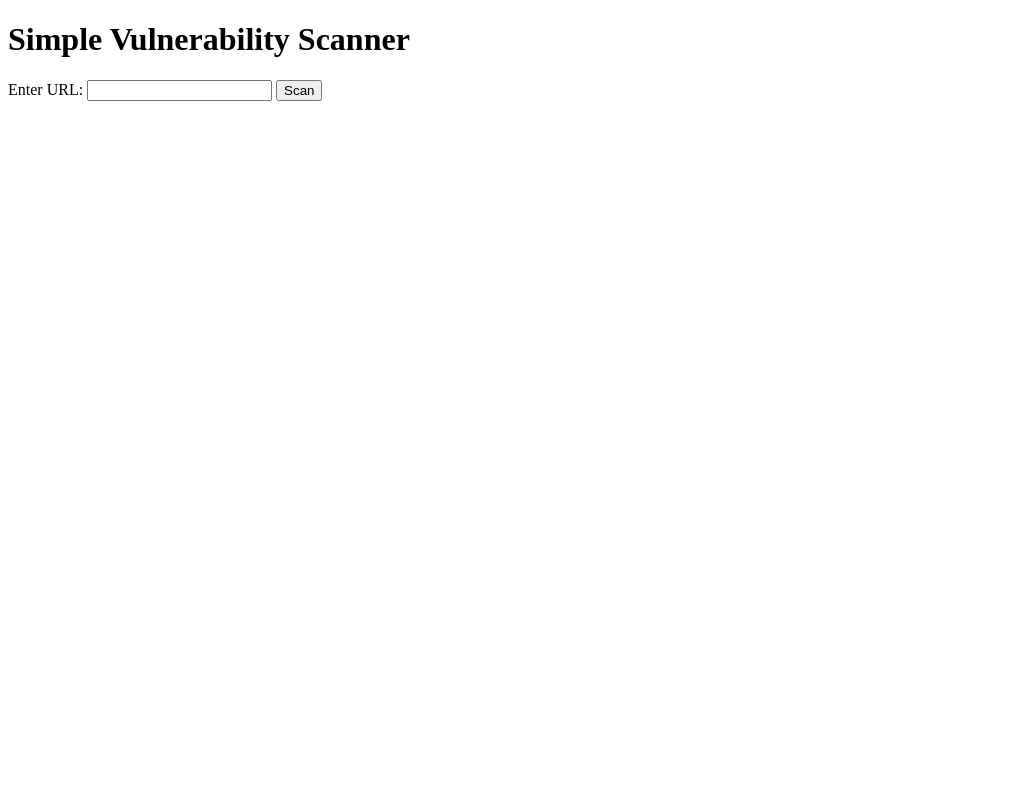
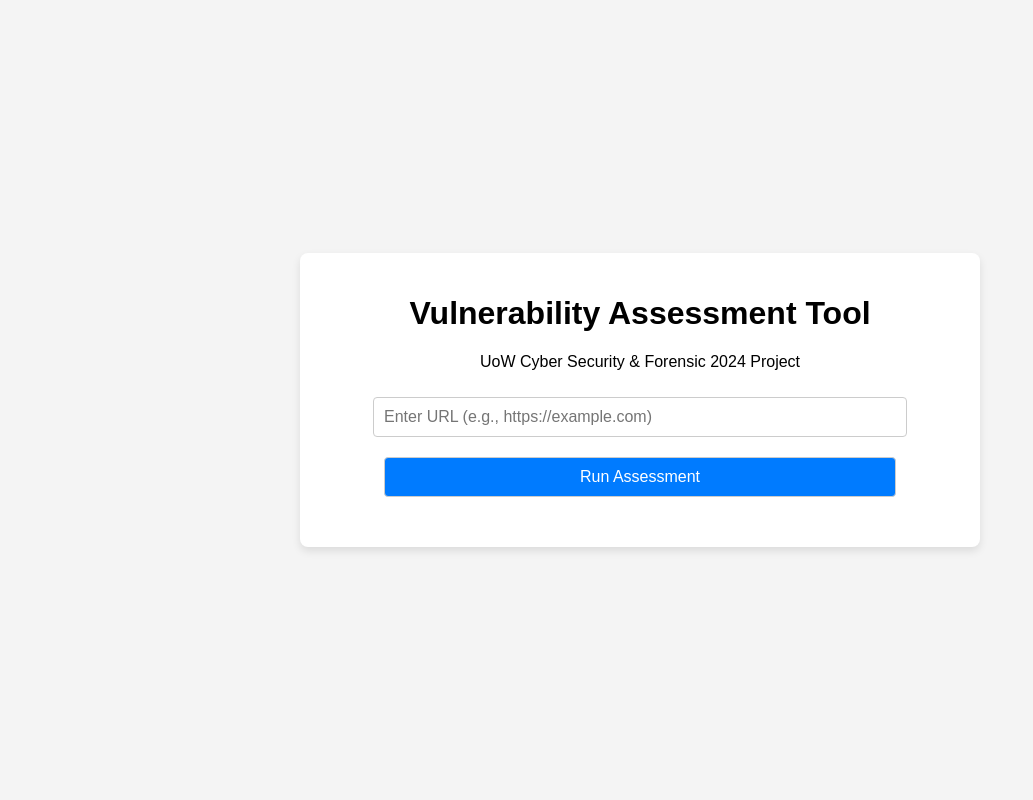
Before and after one commit to tino09/Findr, a Flask app: page / in a window 1280 px wide. Shown: the whole page, without its empty margins (0-1033 px from the left). Run offline with Flask 3, Linux system fonts and the light colour scheme.

Commit message:
Update index.html

```diff
--- a/templates/index.html
+++ b/templates/index.html
@@ -1,14 +1,81 @@
 <!DOCTYPE html>
-<html>
+<html lang="en">
 <head>
-    <title>Vulnerability Scanner</title>
+    <meta charset="UTF-8">
+    <meta name="viewport" content="width=device-width, initial-scale=1.0">
+    <title>Vulnerability Assessment Tool</title>
+    <style>
+        body {
+            font-family: Arial, sans-serif;
+            margin: 0;
+            padding: 0;
+            display: flex;
+            justify-content: center;
+            align-items: center;
+            height: 100vh;
+            background-color: #f4f4f4;
+        }
+        .container {
+            width: 50%;
+            background: #fff;
+            padding: 20px;
+            box-shadow: 0 4px 8px rgba(0, 0, 0, 0.1);
+            border-radius: 8px;
+            text-align: center;
+        }
+        input[type="text"], button {
+            width: 80%;
+            padding: 10px;
+            margin: 10px 0;
+            border-radius: 4px;
+            border: 1px solid #ccc;
+            font-size: 16px;
+        }
+        button {
+            background-color: #007bff;
+            color: white;
+            cursor: pointer;
+        }
+        button:hover {
+            background-color: #0056b3;
+        }
+        .results {
+            margin-top: 20px;
+            text-align: left;
+        }
+    </style>
 </head>
 <body>
-    <h1>Simple Vulnerability Scanner</h1>
-    <form method="POST" action="/scan">
-        <label for="url">Enter URL:</label>
-        <input type="text" id="url" name="url" required>
-        <button type="submit">Scan</button>
-    </form>
+    <div class="container">
+        <h1>Vulnerability Assessment Tool</h1>
+        <p>UoW Cyber Security & Forensic 2024 Project </p>
+        <form id="assessment-form">
+            <input type="text" id="url" placeholder="Enter URL (e.g., https://example.com)" required>
+            <button type="submit">Run Assessment</button>
+        </form>
+        <div class="results" id="results"></div>
+    </div>
+    <script>
+        const form = document.getElementById('assessment-form');
+        const resultsDiv = document.getElementById('results');
+
+        form.addEventListener('submit', async (event) => {
+            event.preventDefault();
+            const url = document.getElementById('url').value;
+            resultsDiv.innerHTML = "<p>Running assessment...</p>";
+
+            const response = await fetch('/run-assessment', {
+                method: 'POST',
+                headers: { 'Content-Type': 'application/json' },
+                body: JSON.stringify({ url })
+            });
+            const data = await response.json();
+            if (data.success) {
+                resultsDiv.innerHTML = `<h3>Results:</h3><pre>${data.results}</pre>`;
+            } else {
+                resultsDiv.innerHTML = `<p>Error: ${data.error}</p>`;
+            }
+        });
+    </script>
 </body>
 </html>
```
